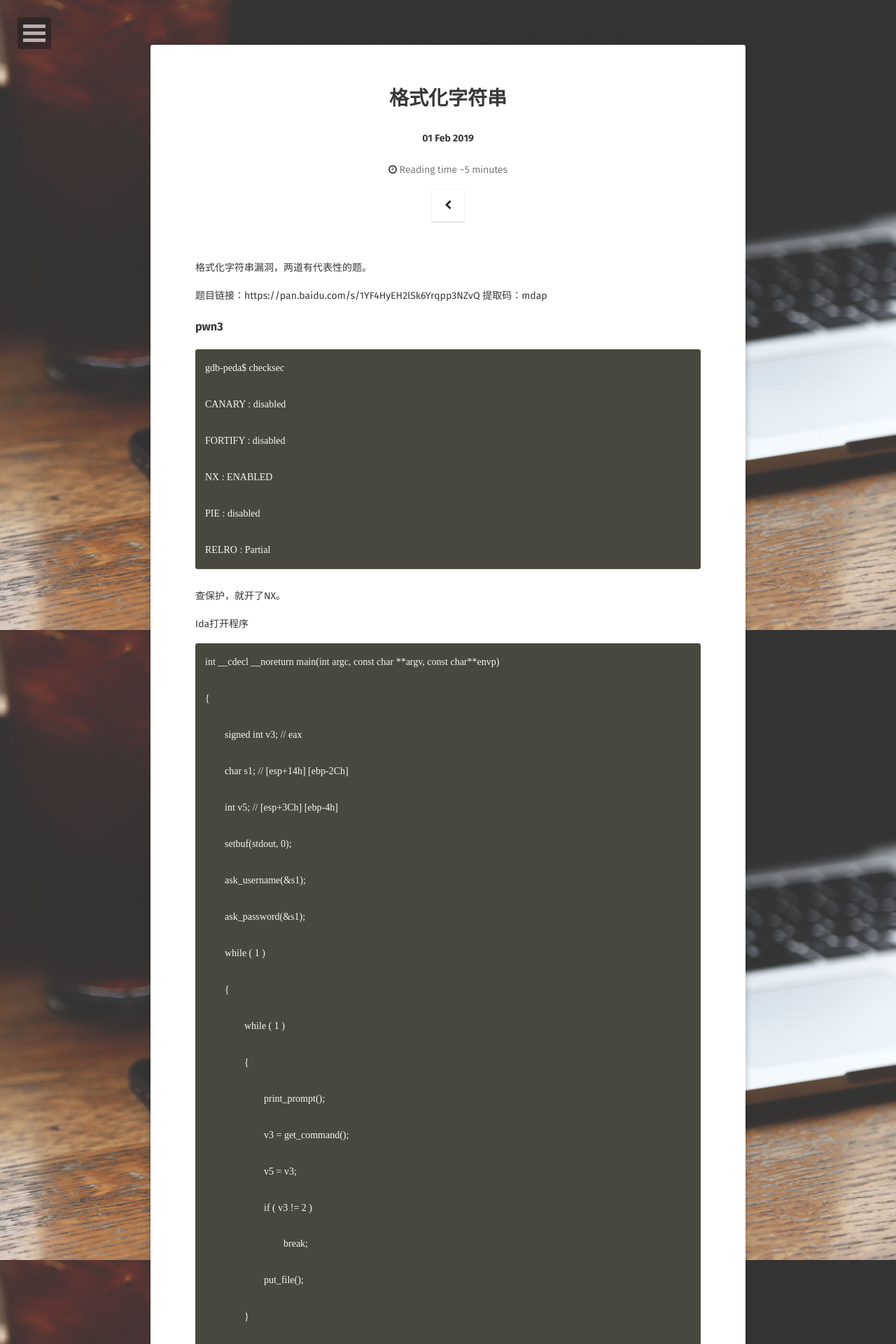
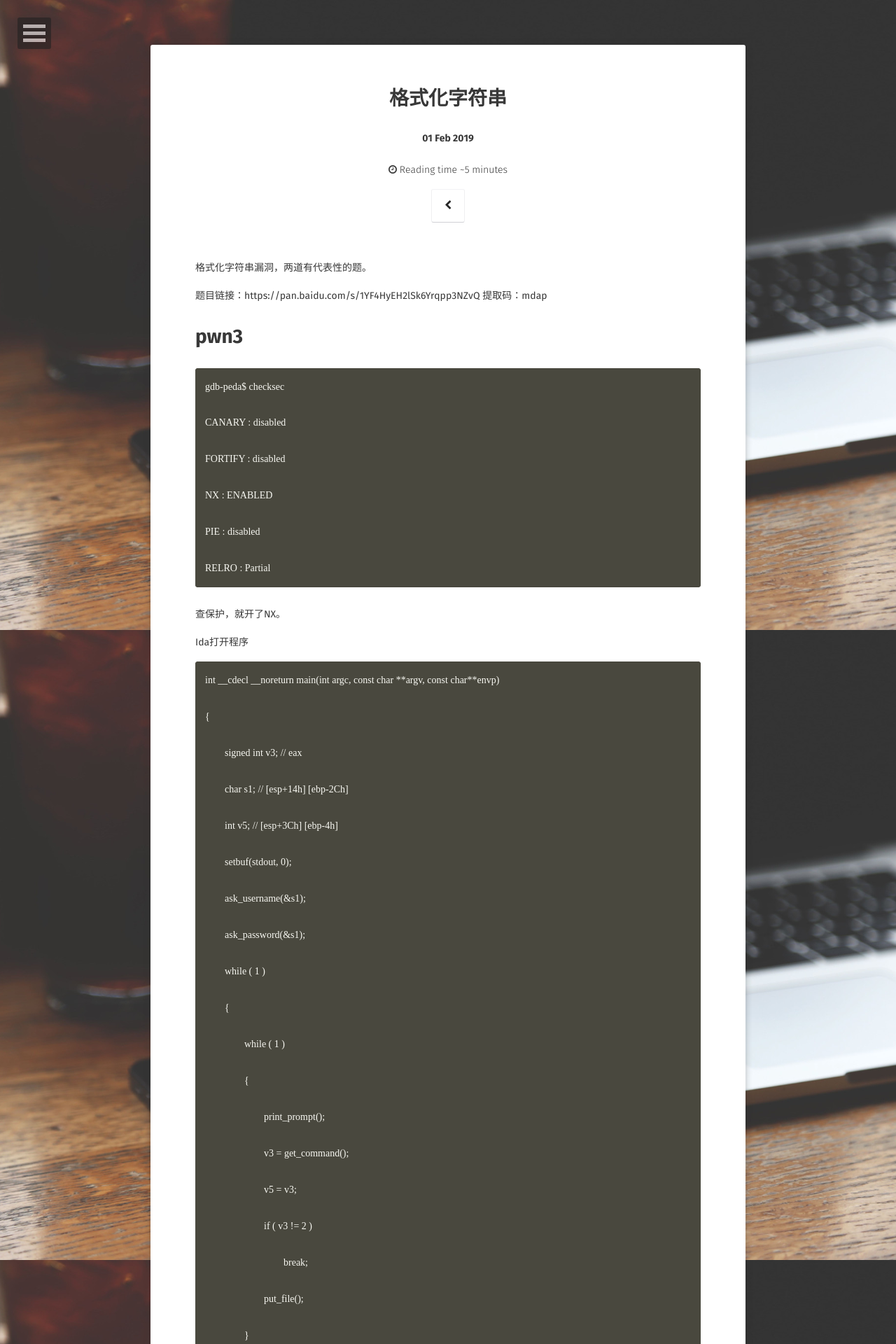
Before and after one commit to tearorca/tearorca.github.io, a Jekyll site: the page built from _posts/2019-2-1-格式化字符串.md, in a window 1280 px wide. Shown: the top 1920 px of the page at 70% size. Built offline with Jekyll 4.4.1, drawn with Linux system fonts in a browser that asks for light colours; some web fonts are replaced; our own code applies the rules of GitHub Pages for plain Markdown files; comment, search, counter and statistics services are not loaded.

```diff
--- a/_posts/2019-2-1-格式化字符串.md
+++ b/_posts/2019-2-1-格式化字符串.md
@@ -4,7 +4,7 @@
 提取码：mdap
 
 
-### **pwn3**
+# **pwn3**
 
 	gdb-peda$ checksec
 
```
